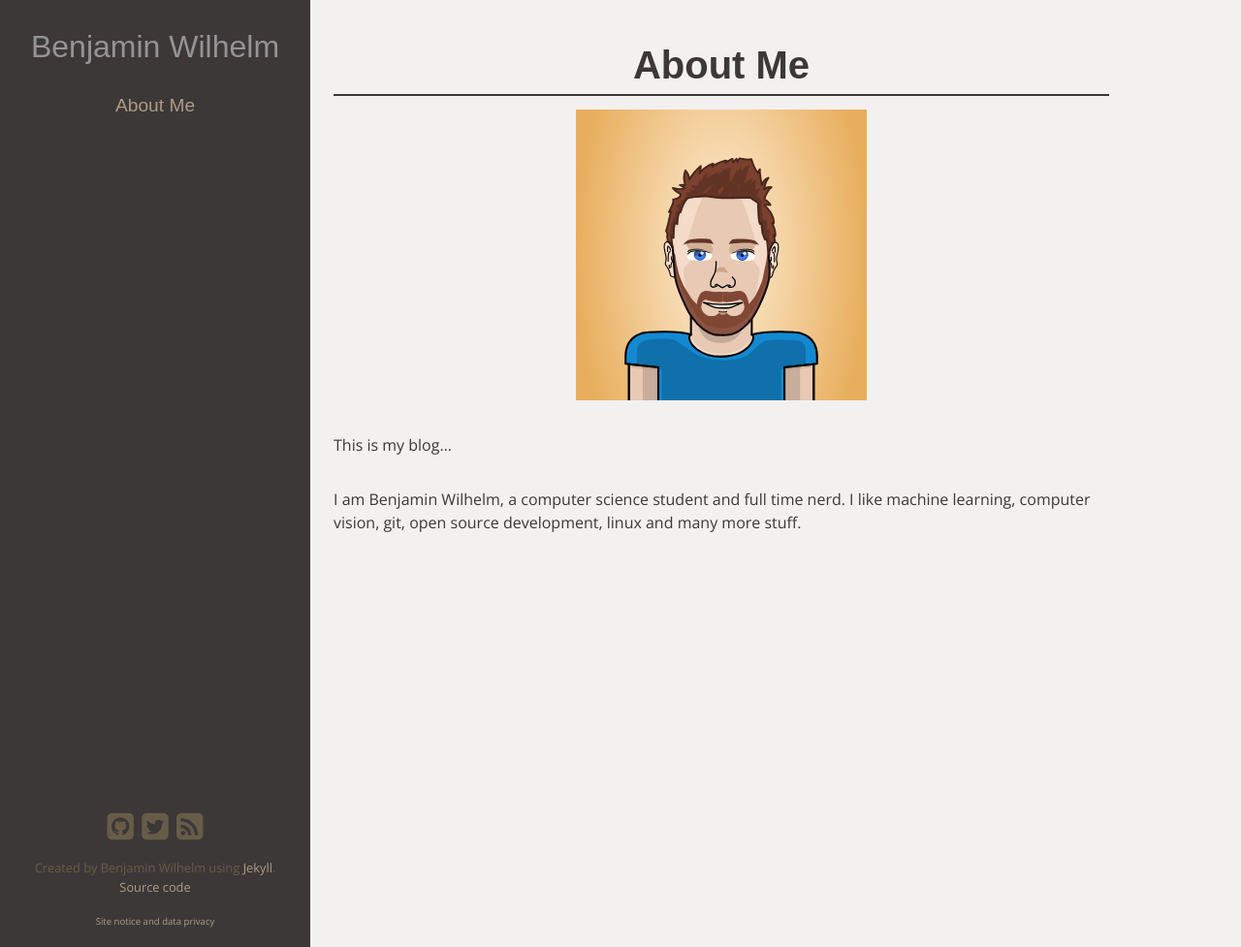
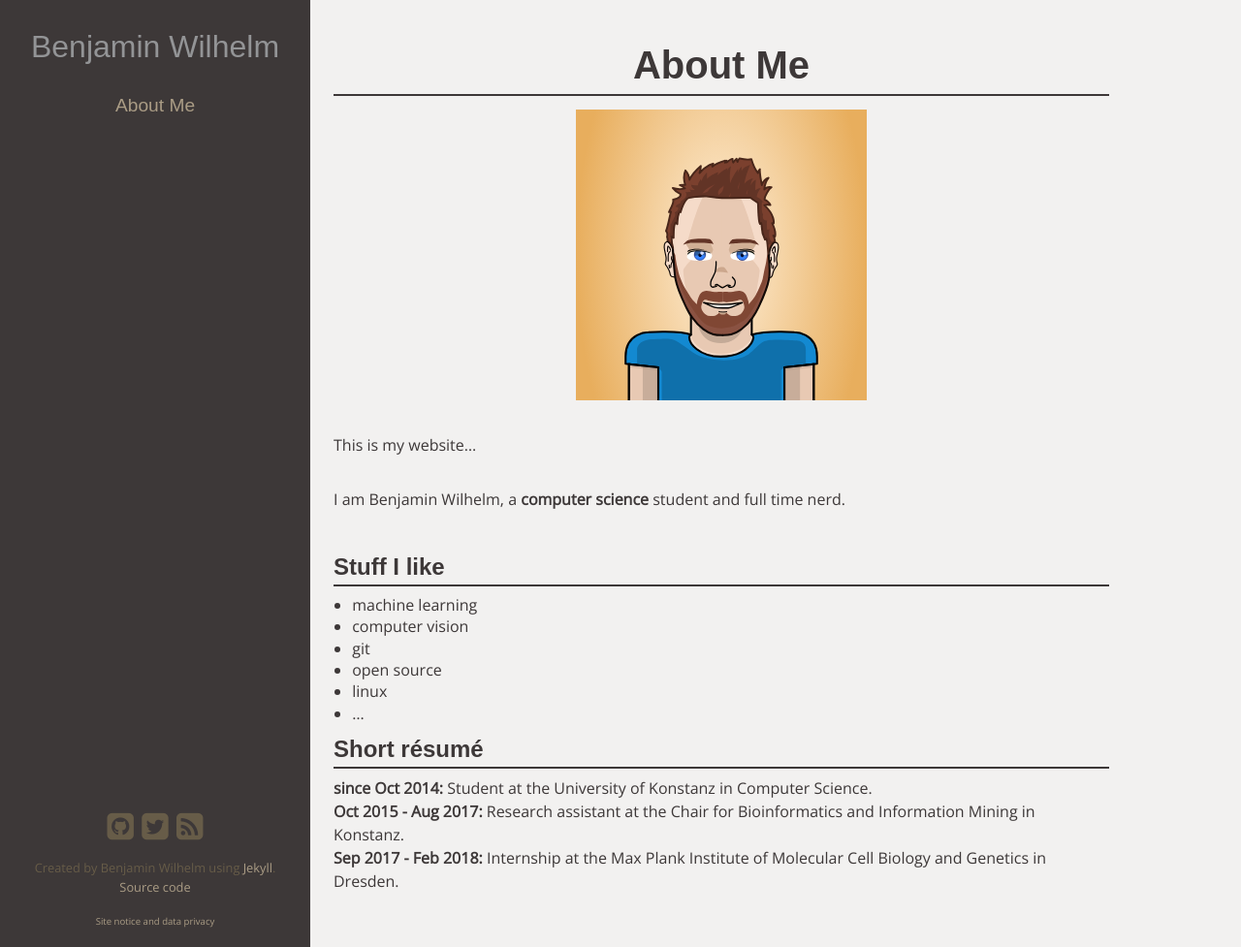
Before and after one commit to HedgehogCode/b-wilhelm.de, a Jekyll site: the page built from about.md, in a window 1280 px wide and 977 px high. Shown: the whole window at 97% size. Built offline with Jekyll 4.4.1, drawn with Linux system fonts in a browser that asks for light colours; some web fonts are replaced.

Commit message:
Update about me page

```diff
--- a/about.md
+++ b/about.md
@@ -10,6 +10,21 @@ menu: main
 
 <p></p>
 
-This is my blog...
+This is my website...
 
-I am Benjamin Wilhelm, a computer science student and full time nerd. I like machine learning, computer vision, git, open source development, linux and many more stuff.
+I am Benjamin Wilhelm, a __computer science__ student and full time nerd.
+
+## Stuff I like
+
+* machine learning
+* computer vision
+* git
+* open source
+* linux
+* ...
+
+## Short résumé
+
+__since Oct 2014:__ Student at the University of Konstanz in Computer Science.
+__Oct 2015 - Aug 2017:__ Research assistant at the Chair for Bioinformatics and Information Mining in Konstanz.
+__Sep 2017 - Feb 2018:__ Internship at the Max Plank Institute of Molecular Cell Biology and Genetics in Dresden.
```
